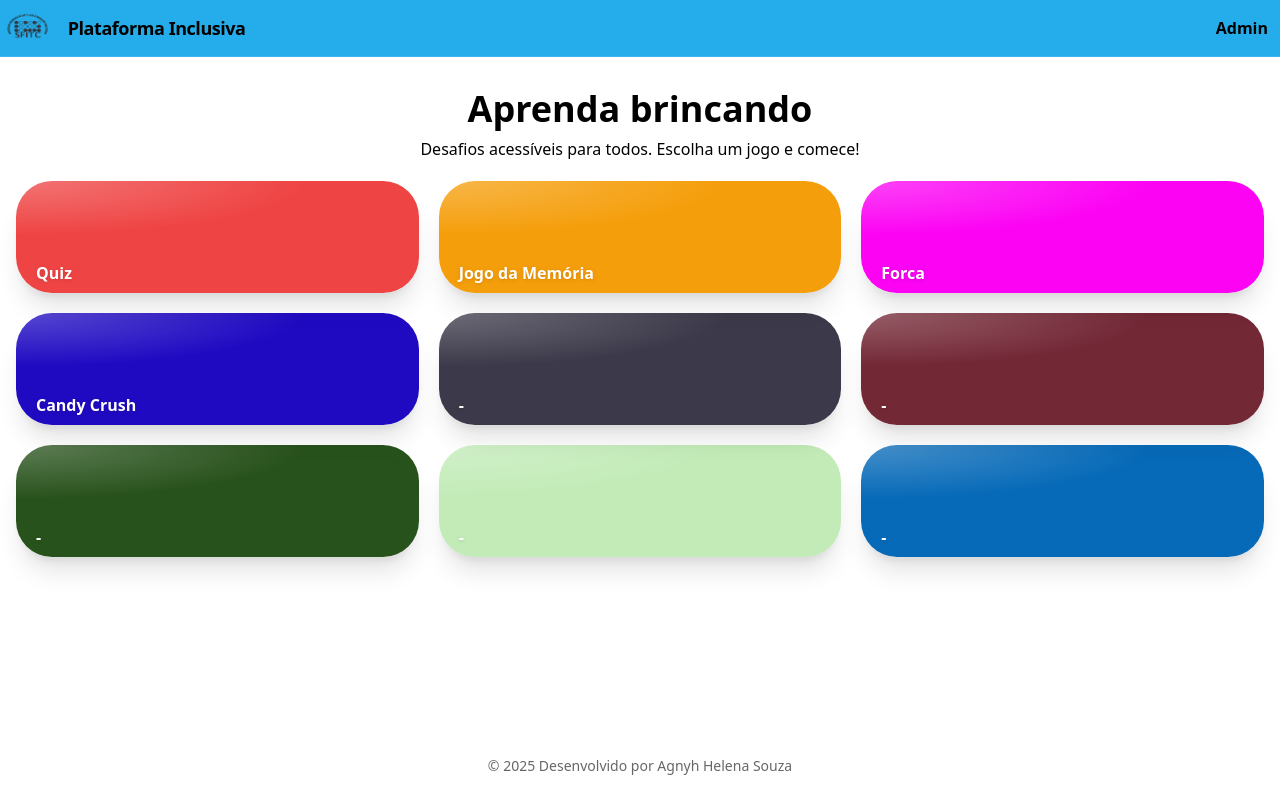
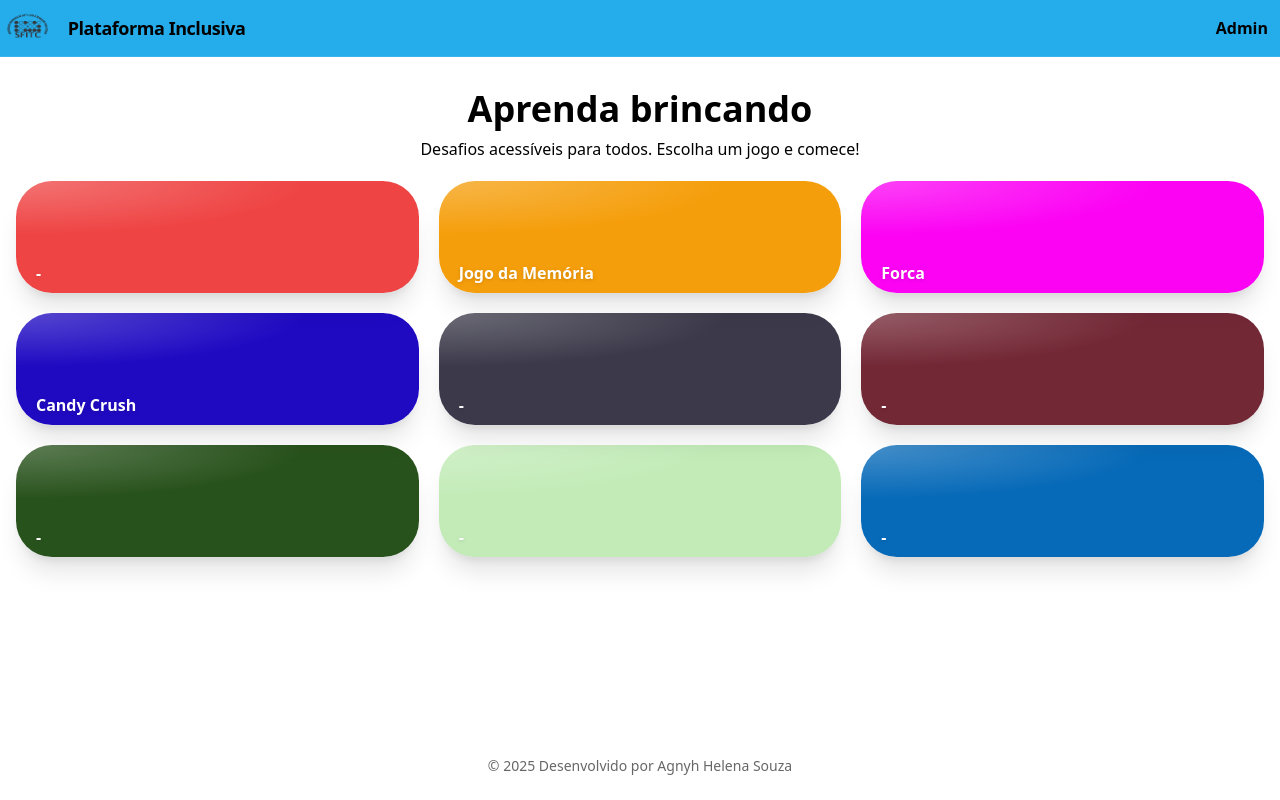
Before and after one commit to Aghelena/Plataforma-SFTIC, a React (Vite) app: page / in a window 1280 px wide. Built offline with nearby package versions, Linux system fonts and the light colour scheme; no server answers.

Commit message:
teste users

```diff
--- a/src/pages/Landing.jsx
+++ b/src/pages/Landing.jsx
@@ -91,7 +91,7 @@ export default function Landing() {
 
   const games = useMemo(
     () => [
-      { title: "Quiz", color: "#ef4444" },
+      { title: "-", color: "#ef4444" },
       { title: "Jogo da Memória", color: "#f59e0b" },
       { title: "Forca", color: "#fc03f4" },
       { title: "Candy Crush", color: "#1f0ac2" },
```
